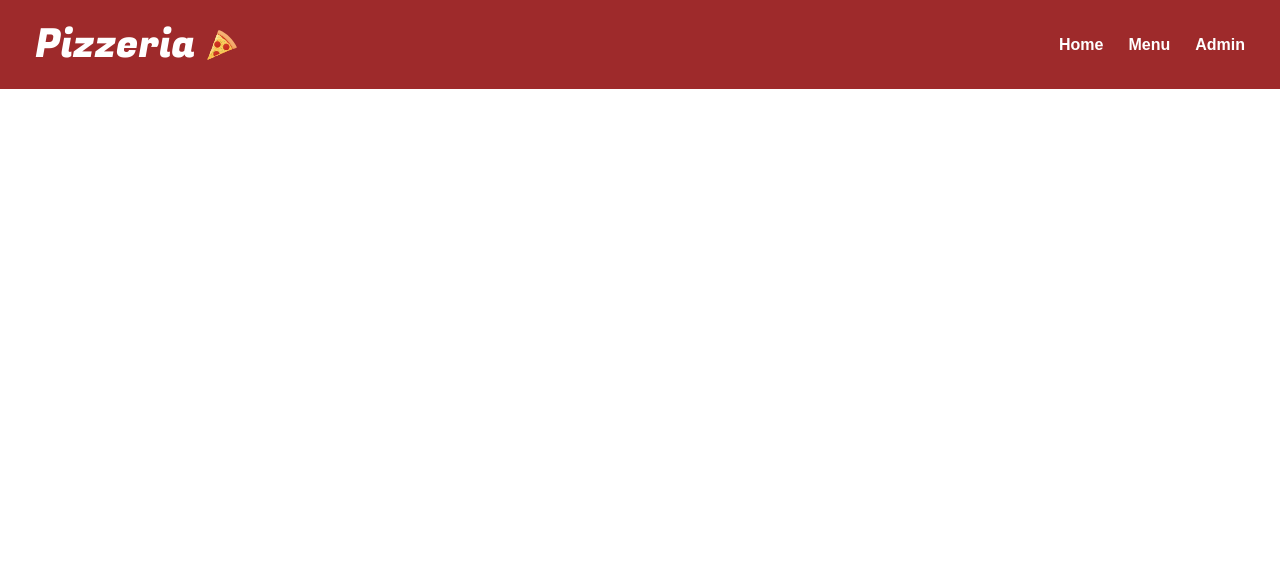
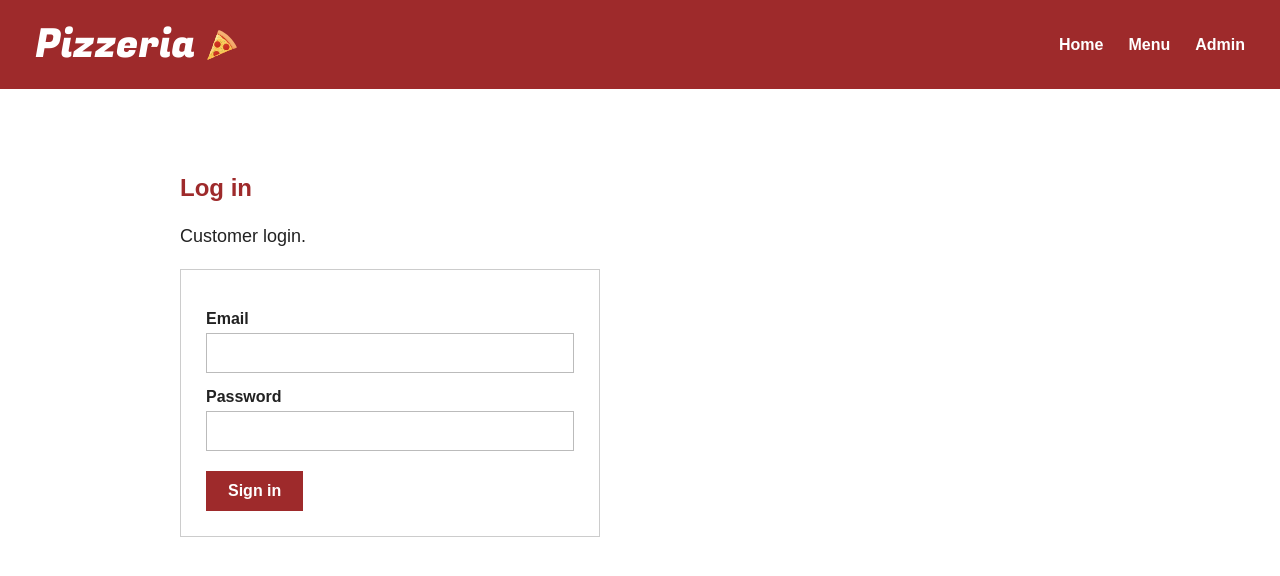
Before and after one commit to nikosilan/restaurant_project, a React app in the folder frontend/: page /login in a window 1280 px wide. Shown: the top 576 px of the page. Built offline with nearby package versions, Linux system fonts and the light colour scheme; the HTML template or start-up script is replaced by a standard one.

Commit message:
Add customer login page

```diff
--- a/frontend/src/App.jsx
+++ b/frontend/src/App.jsx
@@ -5,6 +5,7 @@ import Home from "./pages/Home";
 import Menu from "./pages/Menu";
 import AdminLogin from "./pages/AdminLogin";
 import Admin from "./pages/Admin";
+import Login from "./pages/Login";
 
 function App() {
   return (
@@ -16,6 +17,7 @@ function App() {
         <Route path="/menu" element={<Menu />} />
         <Route path="/admin-login" element={<AdminLogin />} />
         <Route path="/admin" element={<Admin />} />
+        <Route path="login" element={<Login />} />
       </Routes>
     </>
   );
--- a/frontend/src/components/Navbar.jsx
+++ b/frontend/src/components/Navbar.jsx
@@ -13,9 +13,8 @@ function Navbar() {
       <div className="nav-links">
         {pathname !== "/" && <Link to="/">Home</Link>}
         {pathname !== "/menu" && <Link to="/menu">Menu</Link>}
-        {pathname !== "/admin-login" && (
-          <Link to="/admin-login">Admin</Link>
-        )}
+        {pathname !== "/login" && <Link to="/login">log in</Link>}
+        {pathname !== "/admin-login" && <Link to="/admin-login">Admin</Link>}
       </div>
     </nav>
   );
--- /dev/null
+++ b/frontend/src/pages/Login.jsx
@@ -0,0 +1,41 @@
+import { useState } from "react";
+
+function Login() {
+  const [email, setEmail] = useState("");
+  const [password, setPassword] = useState("");
+
+  const handleSubmit = (e) => {
+    e.preventDefault();
+  };
+
+  return (
+    <div className="home">
+      <h2>Log in</h2>
+      <p>Customer login.</p>
+
+      <form className="admin-form" onSubmit={handleSubmit}>
+        <label htmlFor="email">Email</label>
+        <input
+          id="email"
+          type="email"
+          value={email}
+          onChange={(e) => setEmail(e.target.value)}
+        />
+
+        <label htmlFor="password">Password</label>
+        <input
+          id="password"
+          type="password"
+          value={password}
+          onChange={(e) => setPassword(e.target.value)}
+        />
+
+        <button className="btn" type="submit">
+          Sign in
+        </button>
+      </form>
+    </div>
+  );
+}
+
+export default Login;
```
